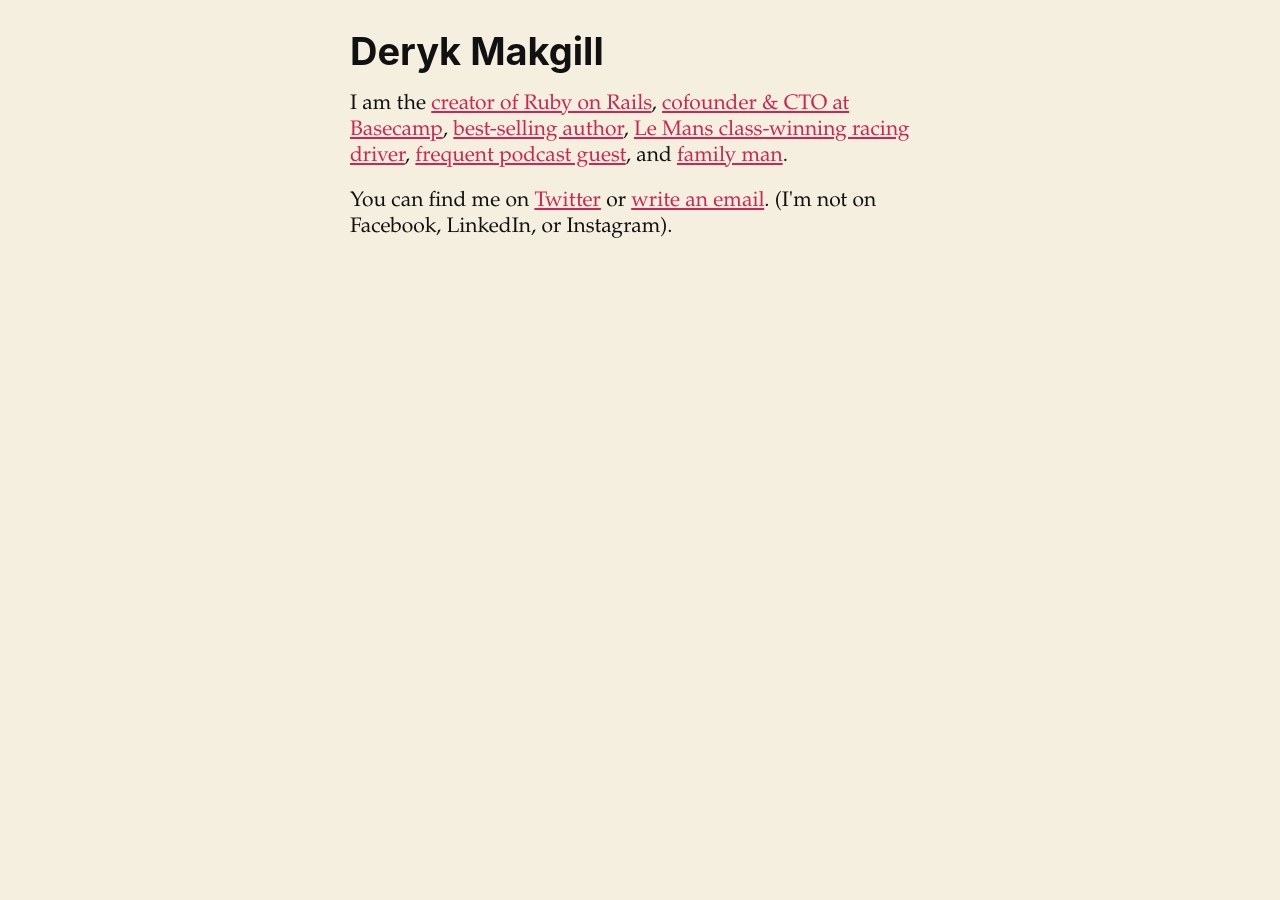
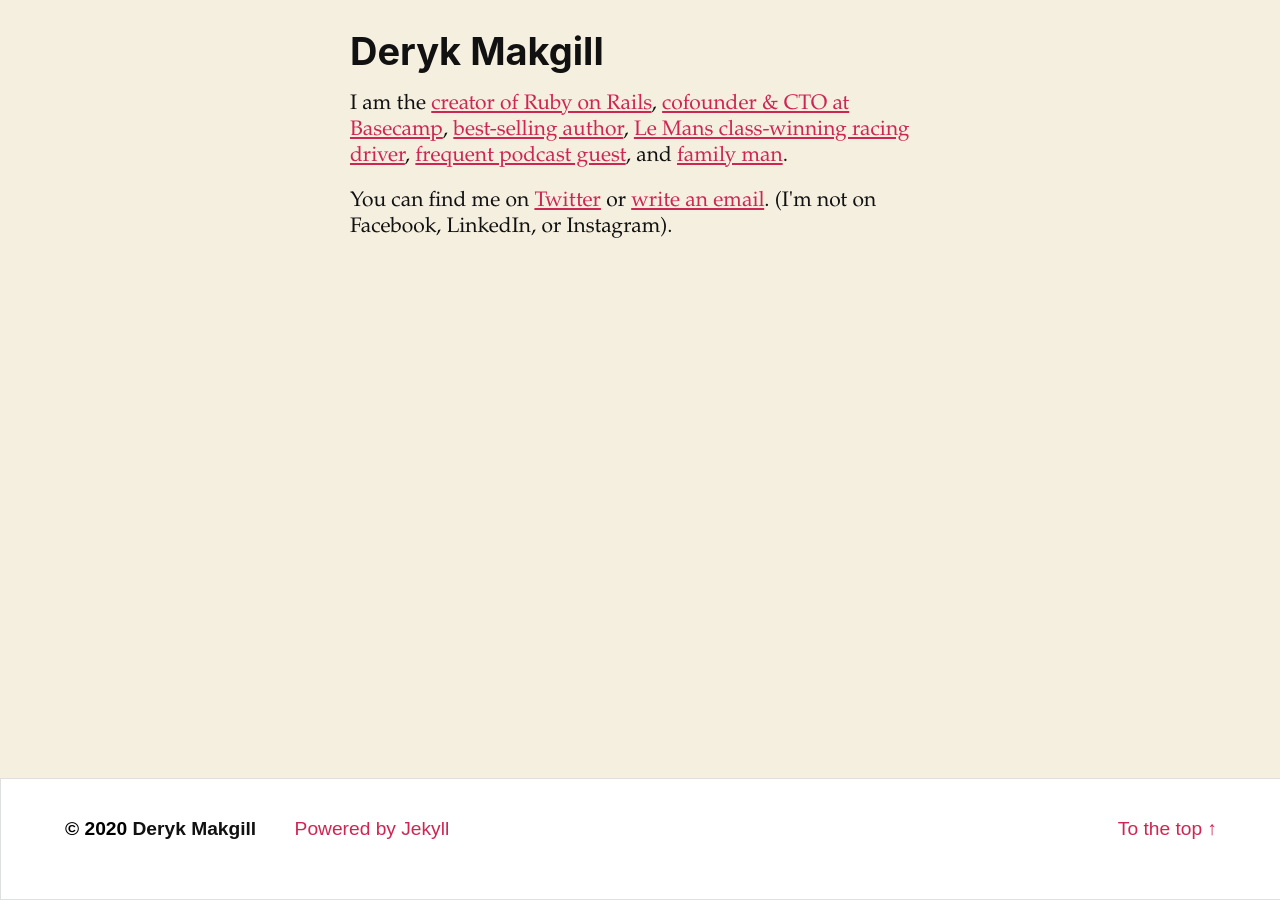
Before and after one commit to derykmakgill/matt, a Jekyll site: the page built from index.md, in a window 1280 px wide. Built offline with Jekyll 4.4.1, drawn with Linux system fonts in a browser that asks for light colours.

Commit message:
Update default.html

```diff
--- a/_layouts/default.html
+++ b/_layouts/default.html
@@ -205,6 +205,64 @@
 <body>
 
 {{ content }}
+<footer id="site-footer" role="contentinfo" class="header-footer-group" style="
+    font-size: 1.2rem;
+    padding: 2.3rem 0;
+    background-color: #fff;
+    border-color: #dedfdf;
+    border-style: solid;
+    border-width: 1px;
+    color: #000000;
+    font-family: sans-serif;
+    display: flex;
+    margin-top: px;
+    clear: both;
+    bottom: 0;
+    position: fixed;
+    width: 100%;
+">
+<div class="section-inner" style="
+    align-items: baseline;
+    display: flex;
+    justify-content: space-between;
+    width: calc(100% - 8rem);
+    margin-left: auto;
+    margin-right: auto;
+">
+<div class="footer-credits" style="
+    display: flex;
+    box-sizing: inherit;
+    -webkit-font-smoothing: antialiased;
+    word-break: break-word;
+    word-wrap: break-word;
+">
+<p class="footer-copyright" style="
+    font-weight: 700;
+">©
+2020 <a href="https://www.zeldman.com/" style="
+    color: #111;
+    text-decoration: none;
+">Deryk Makgill</a>
+</p>
+<p class="powered-by-wordpress" style="
+    margin: 0 0 0 2.4rem;
+">
+<a href="https://wordpress.org/" style="
+    text-decoration: none;
+">
+Powered by Jekyll </a>
+</p>
+</div>
+<a class="to-the-top" href="#site-header" style="
+    text-decoration: none;
+">
+<span class="to-the-top-long" style="
+    text-decoration: none;
+">
+To the top <span class="arrow" aria-hidden="true">↑</span> </span>
 
+</a>
+</div>
+</footer>
 </body>
 </html>
```
